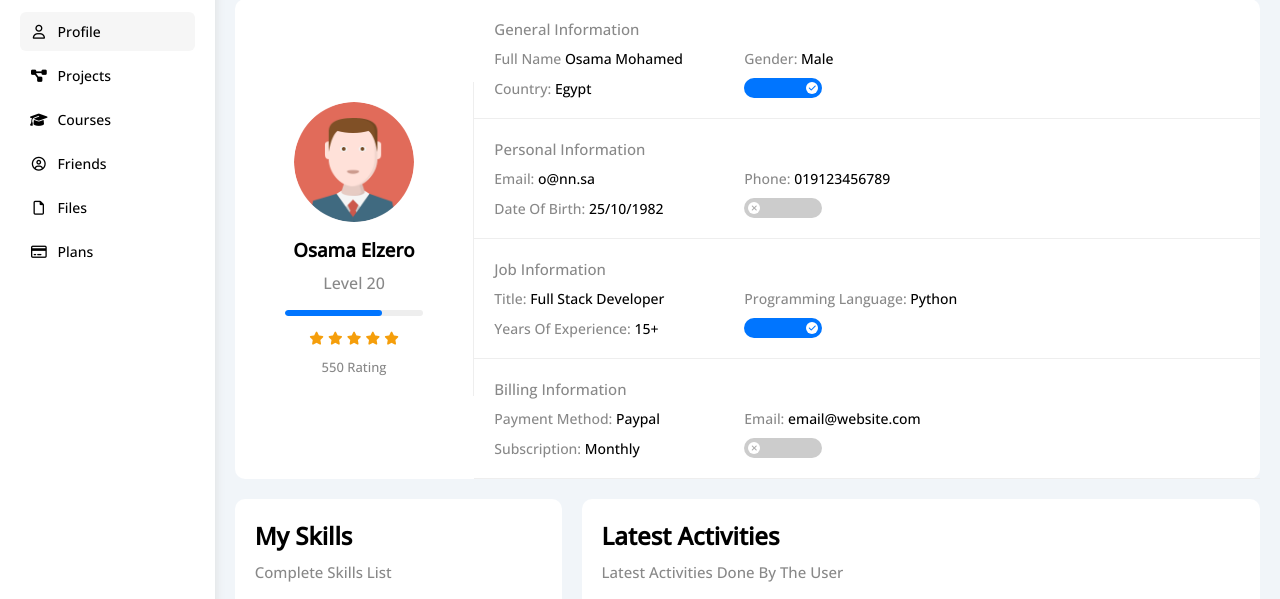
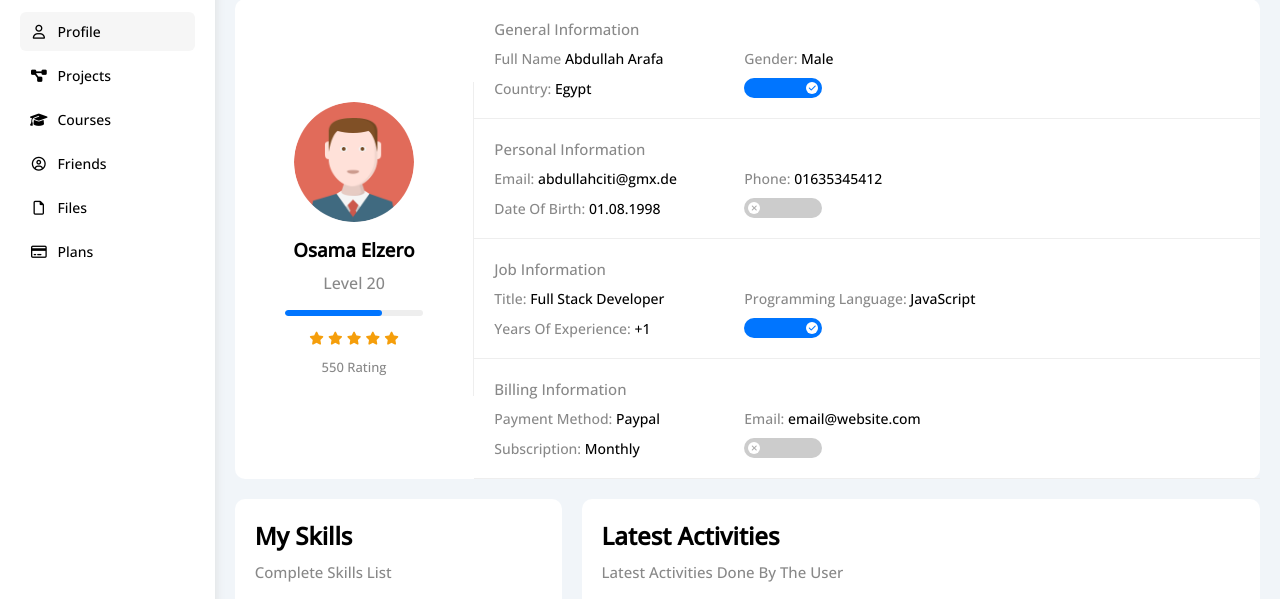
Before and after one commit to Abdullahciti/Template-Framework.TopC, a plain HTML site: page profile.html in a window 1280 px wide. Shown: the part 171-770 px from the top of the page. Drawn offline with nearby package versions, Linux system fonts and the light colour scheme.

Commit message:
Add files via upload

```diff
--- a/profile.html
+++ b/profile.html
@@ -36,7 +36,7 @@
             </a>
           </li>
           <li>
-            <a class="d-flex align-center fs-14 c-black rad-6 p-10" href="projects.html">
+            <a class="d-flex align-center fs-14 c-black rad-6 p-10" href="#projects#html">
               <i class="fa-solid fa-diagram-project fa-fw"></i>
               <span>Projects</span>
             </a>
@@ -107,7 +107,7 @@
                 <h4 class="c-grey fs-15 m-0 w-full">General Information</h4>
                 <div class="fs-14">
                   <span class="c-grey">Full Name</span>
-                  <span>Osama Mohamed</span>
+                  <span>Abdullah Arafa</span>
                 </div>
                 <div class="fs-14">
                   <span class="c-grey">Gender:</span>
@@ -130,15 +130,15 @@
                 <h4 class="c-grey w-full fs-15 m-0">Personal Information</h4>
                 <div class="fs-14">
                   <span class="c-grey">Email:</span>
-                  <span>o@nn.sa</span>
+                  <span>abdullahciti@gmx.de</span>
                 </div>
                 <div class="fs-14">
                   <span class="c-grey">Phone:</span>
-                  <span>019123456789</span>
+                  <span>01635345412</span>
                 </div>
                 <div class="fs-14">
                   <span class="c-grey">Date Of Birth:</span>
-                  <span>25/10/1982</span>
+                  <span>01.08.1998</span>
                 </div>
                 <div class="fs-14">
                   <label>
@@ -157,11 +157,11 @@
                 </div>
                 <div class="fs-14">
                   <span class="c-grey">Programming Language:</span>
-                  <span>Python</span>
+                  <span>JavaScript</span>
                 </div>
                 <div class="fs-14">
                   <span class="c-grey">Years Of Experience:</span>
-                  <span>15+</span>
+                  <span>+1</span>
                 </div>
                 <div class="fs-14">
                   <label>
```
Also changed, not shown: projects.html (+1 -1 lines).
